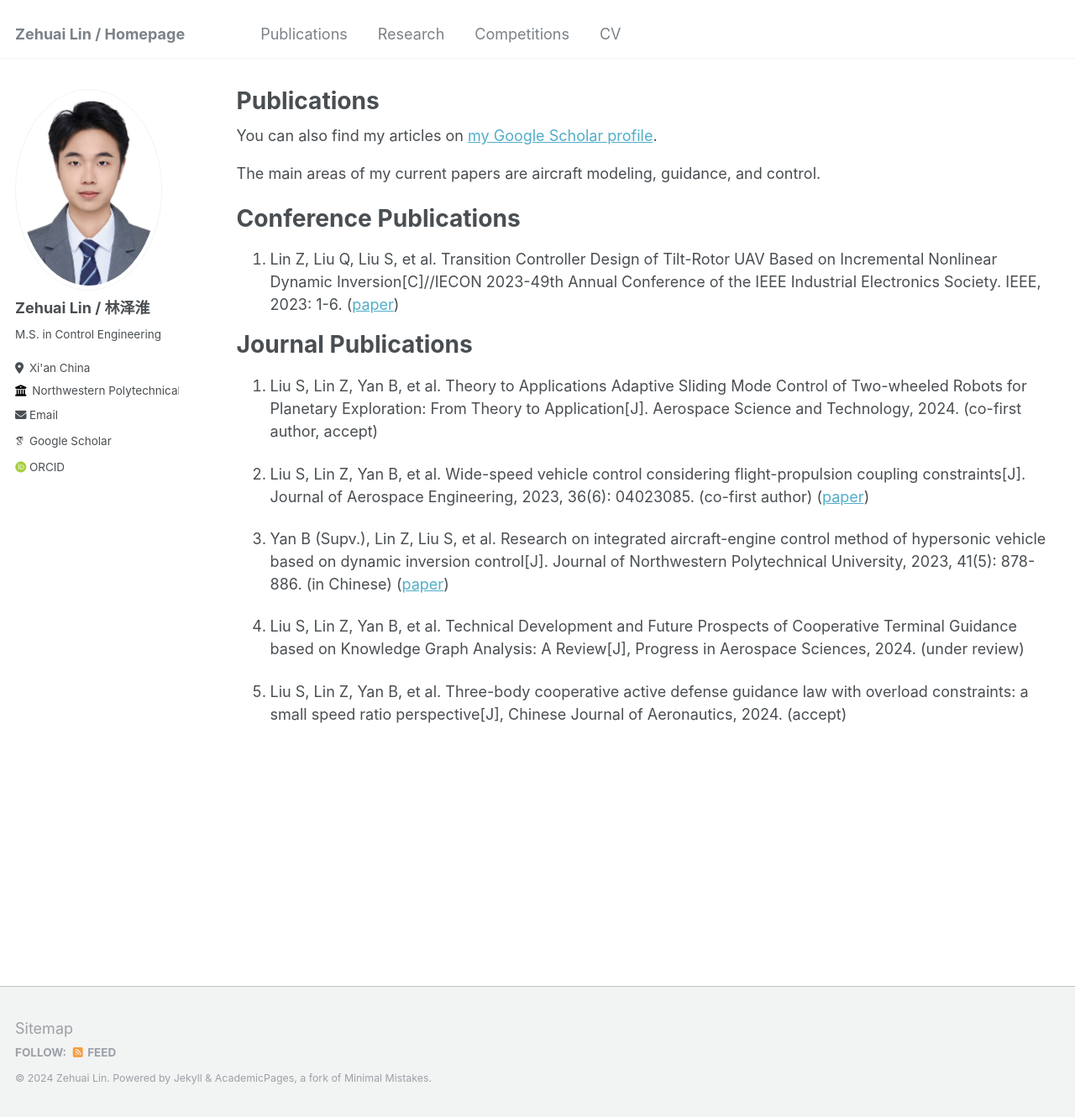
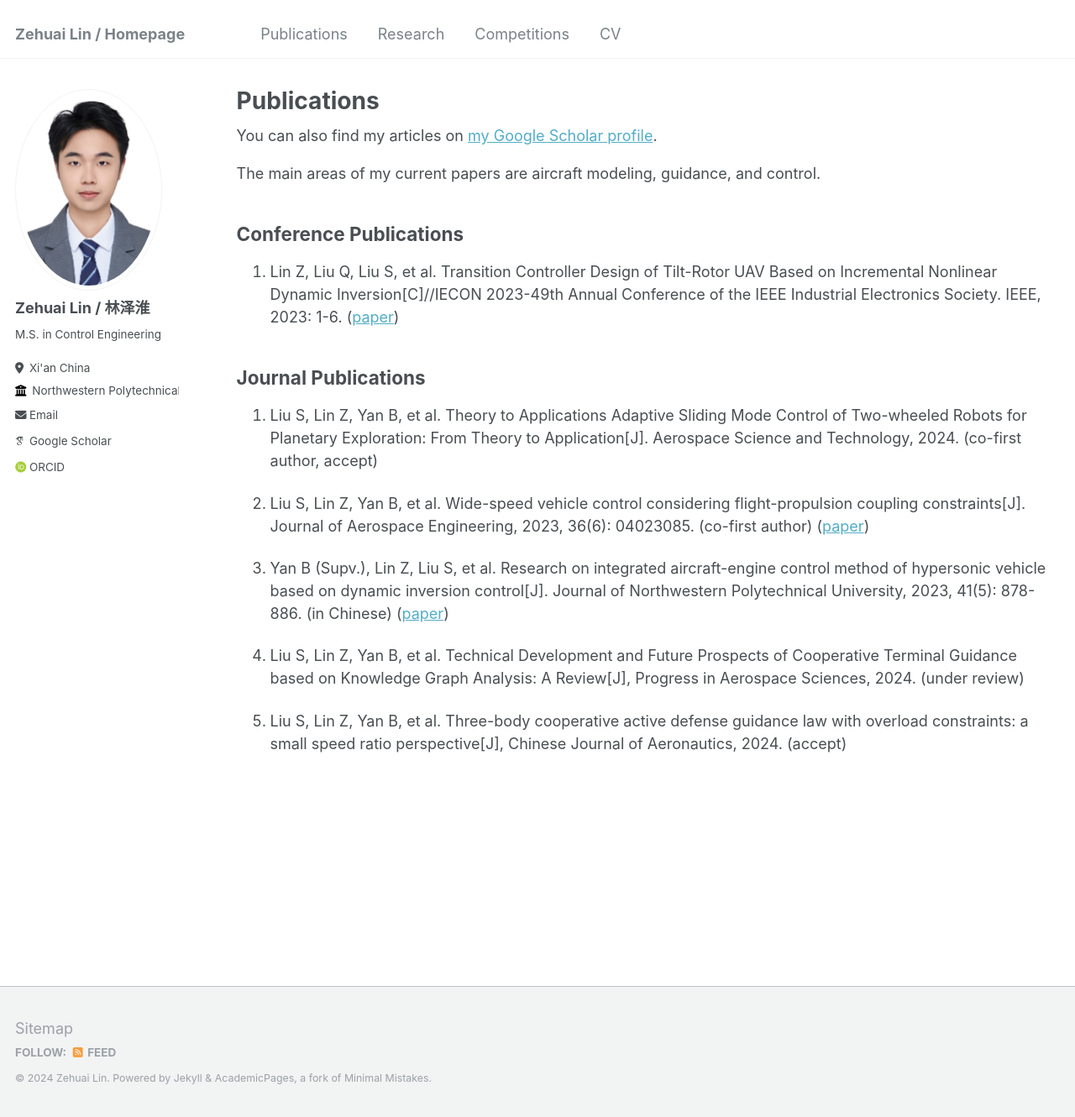
Before and after one commit to Zehuai0/Zehuai0.github.io, a Jekyll site: the page built from _pages/publications.md, in a window 1280 px wide and 1330 px high. Shown: the whole window at 84% size. Built offline with Jekyll 4.4.1, drawn with Linux system fonts in a browser that asks for light colours; some web fonts are replaced.

```diff
--- a/_pages/publications.md
+++ b/_pages/publications.md
@@ -10,10 +10,10 @@ author_profile: true
 {% endif %}
 
 The main areas of my current papers are aircraft modeling, guidance, and control.
-# Conference Publications
+## Conference Publications
 1. Lin Z, Liu Q, Liu S, et al. Transition Controller Design of Tilt-Rotor UAV Based on Incremental Nonlinear Dynamic Inversion[C]//IECON 2023-49th Annual Conference of the IEEE Industrial Electronics Society. IEEE, 2023: 1-6. ([paper](https://ieeexplore.ieee.org/abstract/document/10312014))
 
-# Journal Publications
+## Journal Publications
 
 1. Liu S, Lin Z, Yan B, et al. Theory to Applications Adaptive Sliding Mode Control of Two-wheeled Robots for Planetary Exploration: From Theory to Application[J]. Aerospace Science and Technology, 2024. (co-first author, accept)
 
```
